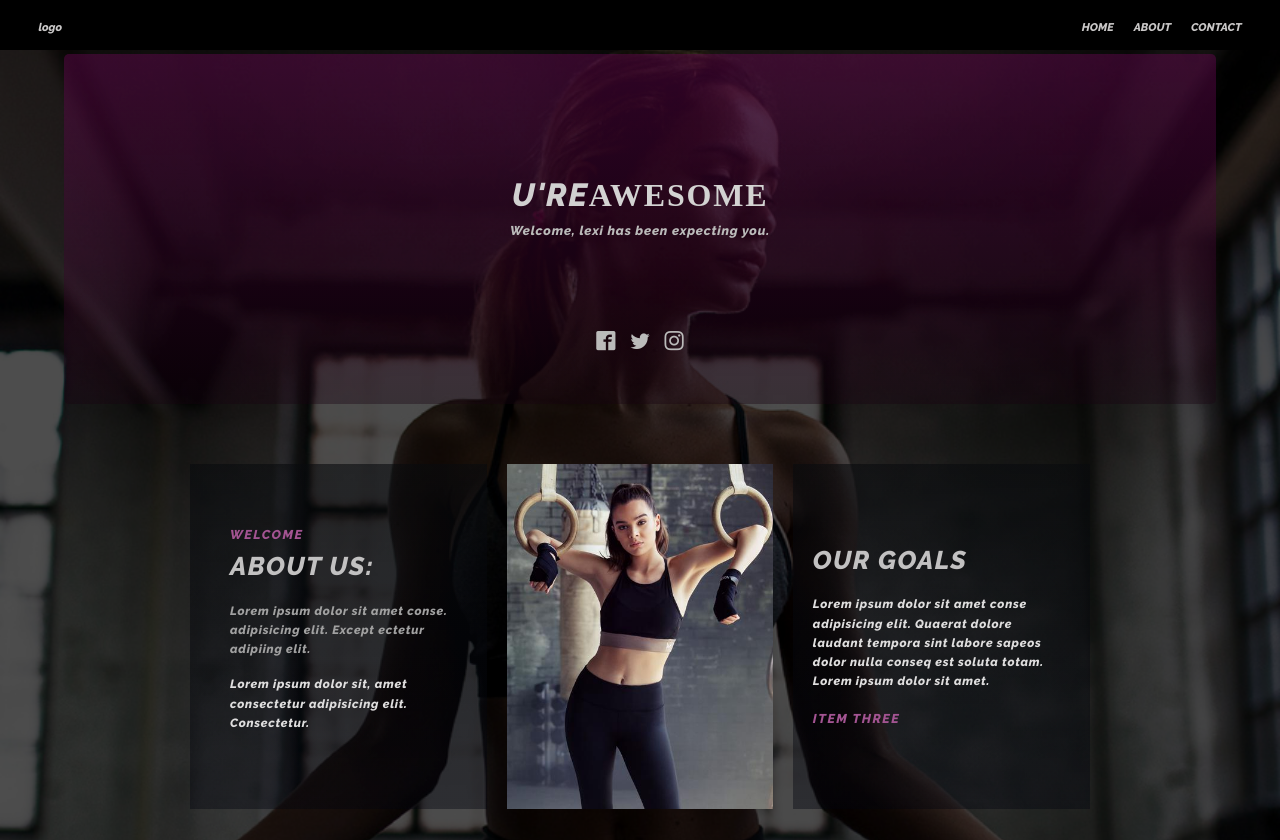
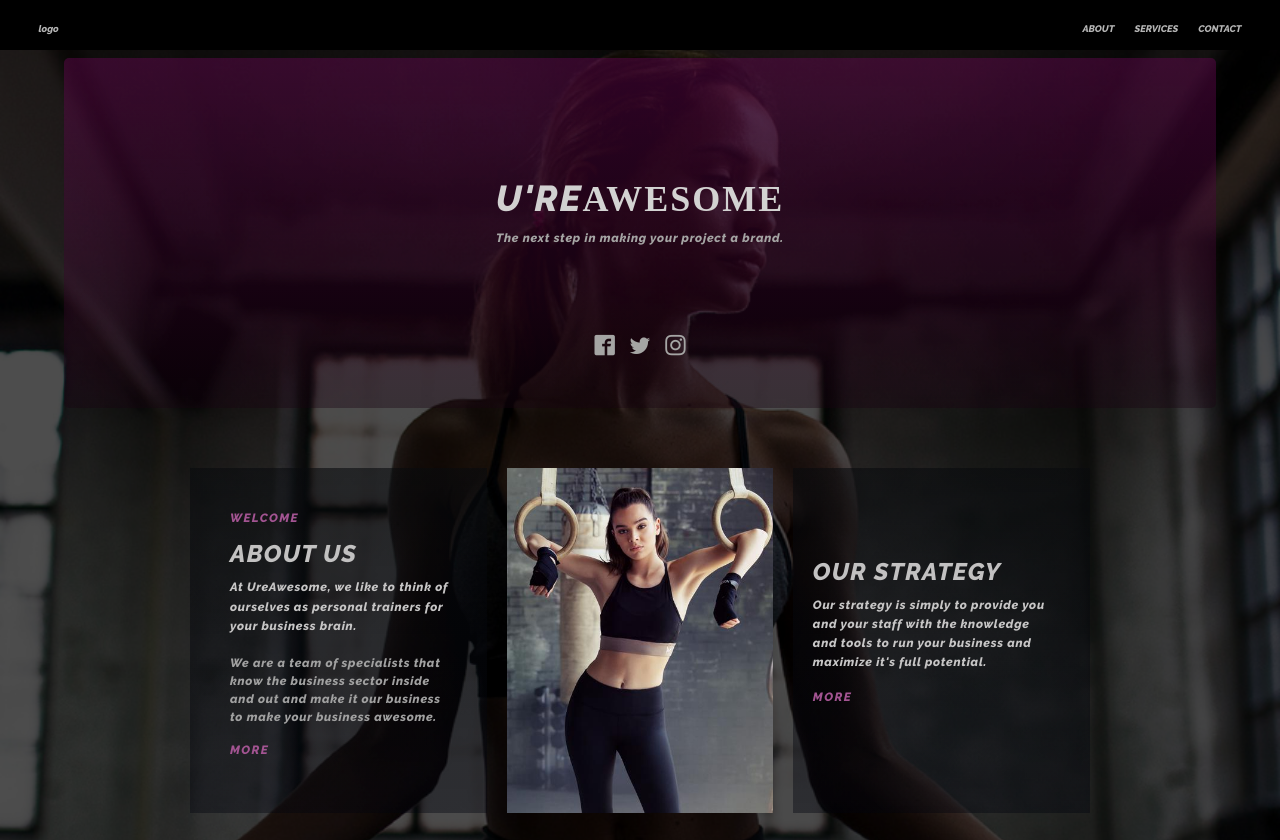
Before and after one commit to Baskey7261/UreAwsesome, a plain HTML site: page index.html in a window 1280 px wide. Shown: the top 840 px of the page. Drawn offline with Linux system fonts and the light colour scheme; files whose address does not match are found by name; a web font is replaced by a local one.

Commit message:
ADDED MORE STUFF

```diff
--- a/css/main.css
+++ b/css/main.css
@@ -4,6 +4,8 @@
     padding: 0px;
     box-sizing: border-box;
     text-decoration: none;
+    font-size: 12px;
+    line-height: 1.5rem;
 }
 
 body {
@@ -27,10 +29,12 @@ body {
 
 em {
     color: rgb(161, 161, 161);
+    line-height: 1.5rem;
+    font-size: 1rem;
 }
 
 p {
-    font-size: 0.75rem;
+    font-size: 1rem;
     font-weight: 100;
     font-style: normal;
     line-height: 1.6em;
@@ -39,9 +43,13 @@ p {
     color: rgb(223, 222, 222);
 }
 
+h3+p {
+    color: rgb(199, 198, 198);
+}
+
 h1 {
     font-family: Raleway-bold;
-    font-size: 2rem;
+    font-size: 3rem;
     font-weight: 900;
     font-style: normal;
     line-height: 1.5em;
@@ -53,28 +61,28 @@ h2 {
     font-size: 1.8rem;
     font-weight: 600;
     font-style: normal;
-    line-height: 1.5em;
+    line-height: 3rem;
     letter-spacing: 0.055em;
     margin: 0px;
 }
 
 h3 {
-    font-size: 1.6rem;
+    font-size: 2rem;
     font-weight: 500;
     font-style: normal;
-    line-height: 1.5em;
+    line-height: 2rem;
     letter-spacing: 0.055em;
     margin: 0px 0px 1rem 0px;
     color: rgb(194, 193, 193);
 }
 
 h4 {
-    font-size: .8rem;
+    font-size: 1rem;
     font-weight: 300;
     font-style: normal;
-    line-height: 1.5rem;
+    line-height: 2rem;
     letter-spacing: 0.12em;
-    margin: 0px;
+    margin: 0px 0px 1rem 0px;
     color: rgb(163, 84, 146);
 }
 
@@ -100,9 +108,10 @@ nav {
 }
 
 nav div {
-    color: rgb(201, 199, 199);
-    font-size: 0.7rem;
+    color: rgb(182, 182, 182);
+    font-size: 0.8rem;
     font-weight: 100;
+    cursor: pointer;
 }
 
 nav div:nth-child(1) {
@@ -142,12 +151,13 @@ header {
 
 .thin {
     font-weight: 100;
+    font-size: 1em;
     color: rgb(209, 208, 208);
 }
 
 .pageSubTitle {
     text-align: center;
-    color: rgb(187, 187, 186);
+    color: rgb(165, 165, 164);
     font-weight: 300;
     letter-spacing: .06em;
 }
@@ -170,9 +180,9 @@ header {
 
 .socLinks div {
     font-family: "icomoon";
-    font-size: 1.2rem;
+    font-size: 1.7rem;
     display: flexbox;
-    color: rgb(187, 187, 186);
+    color: rgb(165, 165, 164);
     cursor: pointer;
     font-weight: 200;
 }
@@ -246,6 +256,10 @@ header {
 
 .cell2 img {
     object-fit: cover;
+}
+
+.more {
+    cursor: pointer;
 }
 
 .cell3 {
--- a/index.html
+++ b/index.html
@@ -13,8 +13,8 @@
 
         <nav>
             <div>logo</div>
-            <div>HOME</div>
             <div>ABOUT</div>
+            <div>SERVICES</div>
             <div>CONTACT</div>
         </nav>
 
@@ -27,7 +27,7 @@
             <div class="headBlock">
                 <!-- <p class="pageSubSubTitle">THERE'S NO TURNING BACK NOW</p> -->
                 <h1 class="pageTitle"><span class="thin">U'RE</span>AWESOME</h1>
-                <h4 class="pageSubTitle">Welcome, lexi has been expecting you.</h4>
+                <h4 class="pageSubTitle">The next step in making your project a brand.</h4>
             </div>
         </header>
 
@@ -39,16 +39,20 @@
                 <div class="cell1">
                     <span class="cell1text">
                         <h4>WELCOME</h4>
-                        <h3>ABOUT US:</h3>
+                        <h3>ABOUT US</h3>
                         <p>
+                            At UreAwesome, we like to think of ourselves as personal trainers for your business brain.<br><br>
+                           <em>
+                                We are a team of specialists that know the business sector inside and out and make it our business to make your business awesome.
+                            </em>
+                            </p>
+                        <!-- <p>
                             <em>
                                 Lorem ipsum dolor sit amet conse. adipisicing elit.
                                 Except ectetur adipiing elit.
                             </em>
-                        </p>
-                        <p>
-                            Lorem ipsum dolor sit, amet consectetur adipisicing elit. Consectetur.
-                        </p>
+                        </p> -->
+                        <h4 class="more">MORE</h4>
                     </span>
                 </div>
 
@@ -59,16 +63,11 @@
                 <div class="cell3">
                     <span class="cell3Text">
 
-                        <h3>OUR GOALS</h3>
+                        <h3>OUR STRATEGY</h3>
                         <p>
-                            Lorem ipsum dolor sit amet conse adipisicing
-                            elit. Quaerat
-                            dolore laudant tempora sint labore sapeos
-                            dolor nulla
-                            conseq est soluta totam.
-                            Lorem ipsum dolor sit amet.
+Our strategy is simply to provide you and your staff with the knowledge and tools to run your business and maximize it's full potential.
                         </p>
-                        <h4>ITEM THREE</h4>
+                        <h4 class="more">MORE</h4>
                     </span>
                     <!-- <button>READ MORE</button> -->
                 </div>
@@ -96,7 +95,7 @@
                     </div>
                     <div class="cell4-footer">
                         <p>
-                            Lorem ipsum dolor, sit amet consectetur adipisicing elit. nulla consequatur est. Laboriosam ea veritatis dolorum excepturi. Similique
+                            Don't just take our word for it; check out our portfolio and see what we have done for others.
                         </p>
 
                     </div>
@@ -106,7 +105,7 @@
 
         <div class="footnote">
             <h4>WHAT ARE YOU WAITING FOR?</h4>
-            <p>Make your reservation today</p>
+            <p>Pick up the phone and make yourself awesome today.</p>
         </div>
 
         <footer>
```
